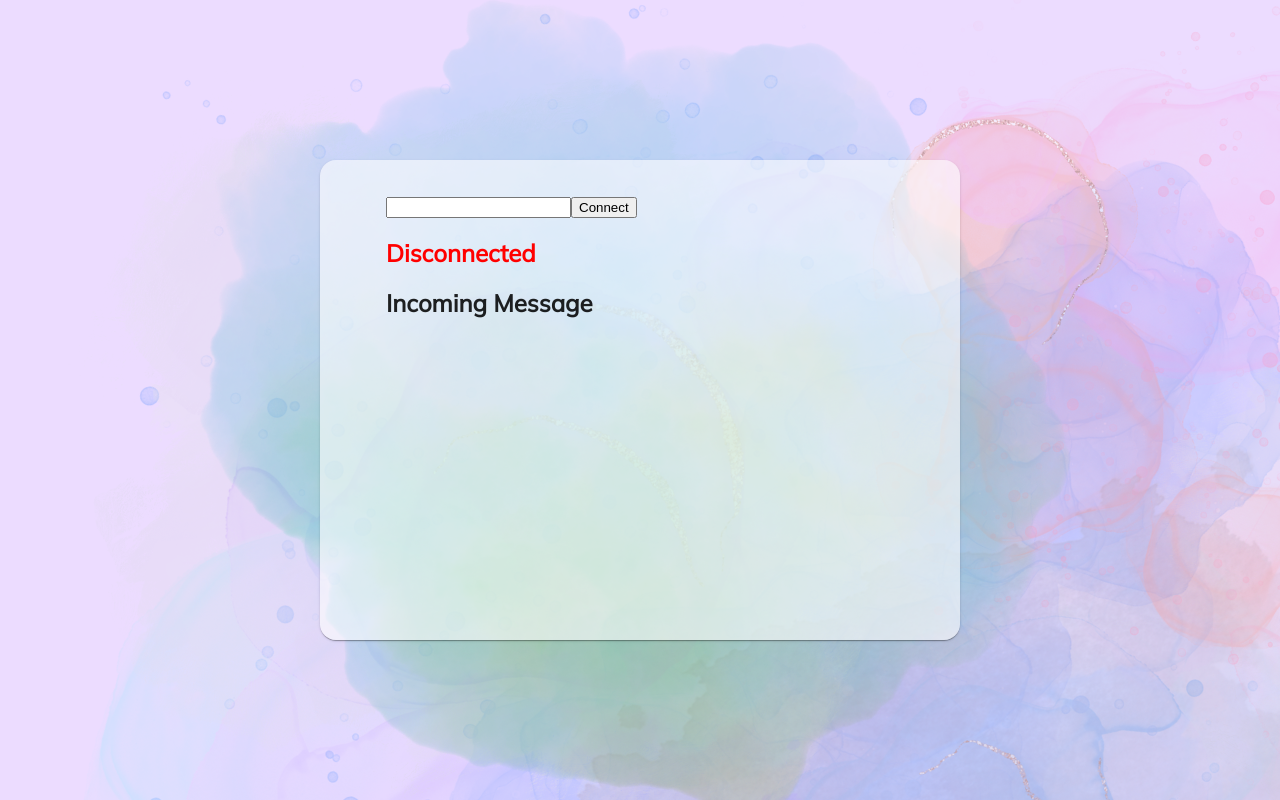
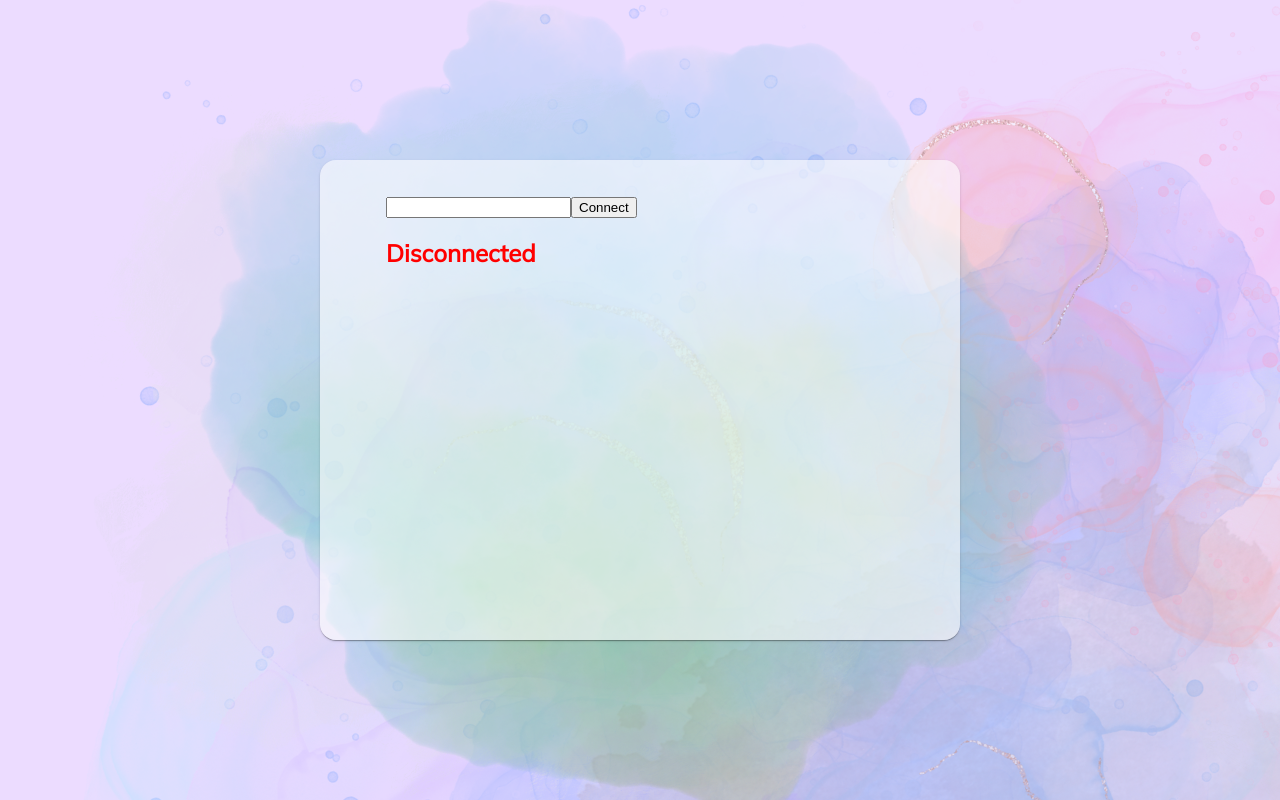
Before and after one commit to minghao912/Octopus-ui, a Next.js app: page /receive-text in a window 1280 px wide. Built offline with nearby package versions, Linux system fonts and the light colour scheme.

Commit message:
chore: code style changes

```diff
--- a/pages/receive-text.tsx
+++ b/pages/receive-text.tsx
@@ -69,9 +69,21 @@ export default function Send() {
             <div className={styles.main}>
                 <input onChange={handleCodeInput}></input>
                 <button onClick={connect}>Connect</button>
-                <h2>{WSConnected ? <span style={{color: "green"}}>Connected</span> : <span style={{color: "red"}}>Disconnected</span>}</h2>
-                <h2>Incoming Message</h2>
-                {newestMessage && <p>{newestMessage}</p>}
+                <h2>
+                    {
+                        WSConnected
+                            ? <span style={{color: "green"}}>Connected</span>
+                            : <span style={{color: "red"}}>Disconnected</span>
+                    }
+                </h2>
+                {
+                    WSConnected &&
+                    <h2>Incoming Message</h2>
+                }
+                {
+                    newestMessage &&
+                    <p>{newestMessage}</p>
+                }
             </div>
         </CenteredCard>
     );
```
